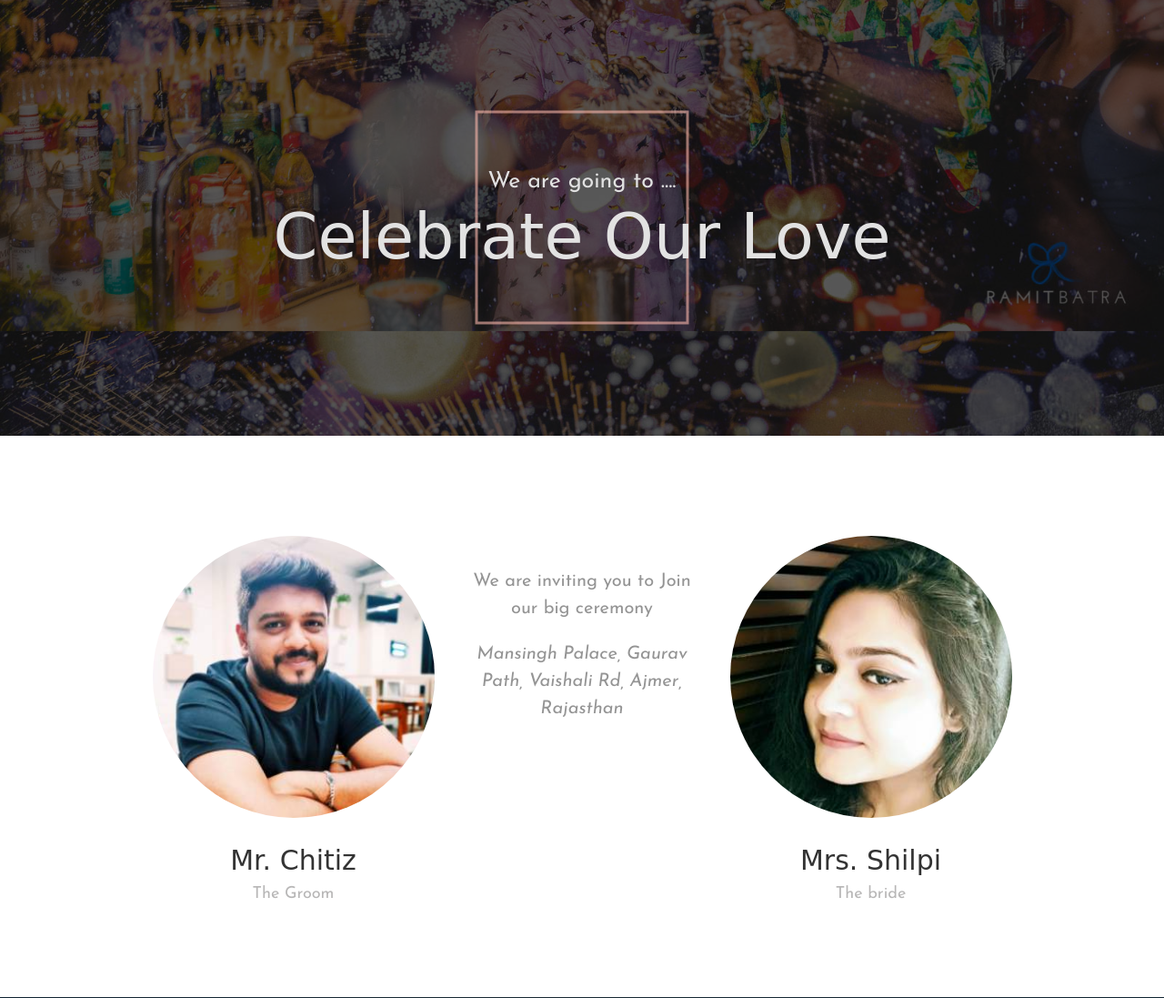
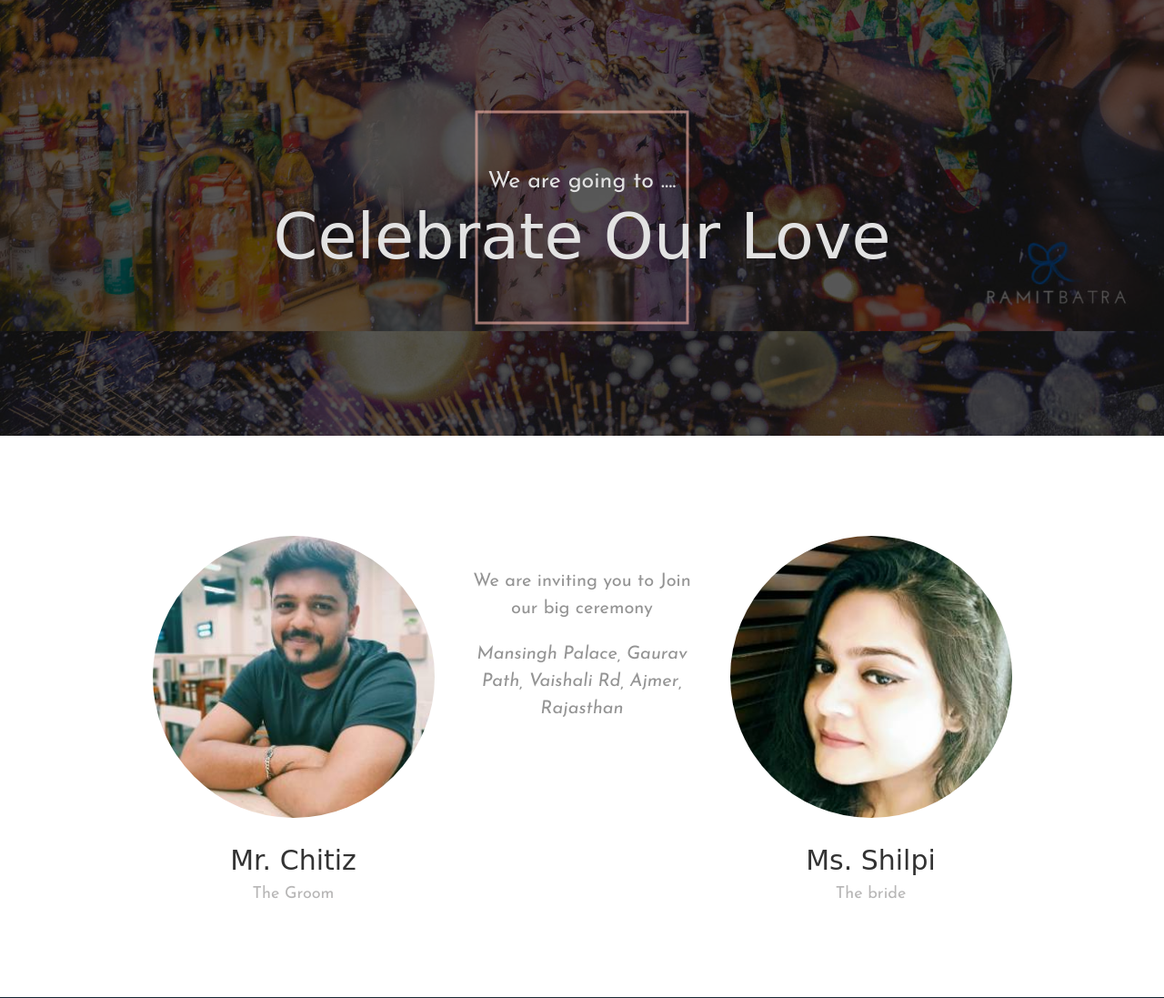
Before and after one commit to prakher1992/wedding, a Flask app: page / in a window 1280 px wide. Shown: the part 1467-2564 px from the top of the page at 91% size. Run offline with Flask 2, Linux system fonts and the light colour scheme; some libraries are stand-ins or nearby versions; some web fonts are replaced.

Commit message:
first commit

```diff
--- a/wedding/templates/home.html
+++ b/wedding/templates/home.html
@@ -168,7 +168,7 @@
                         <div class="couple">
                             <div class="groom">
                                 <div class="img-holder">
-                                    <img src="{{ url_for('static',filename='images/groom.jpg') }}" alt>
+                                    <img src="{{ url_for('static',filename='images/groom2.jpg') }}" alt>
                                 </div>
                                 <h4>Mr. Chitiz</h4>
                                 <p>The Groom</p>
@@ -181,7 +181,7 @@
                                 <div class="img-holder">
                                     <img src="{{ url_for('static',filename='images/bride.jpg') }}" alt>
                                 </div>
-                                <h4>Mrs. Shilpi</h4>
+                                <h4>Ms. Shilpi</h4>
                                 <p>The bride</p>
                             </div>
                         </div>
```
Also changed, not shown: wedding/static/images/groom.jpg (deleted).
